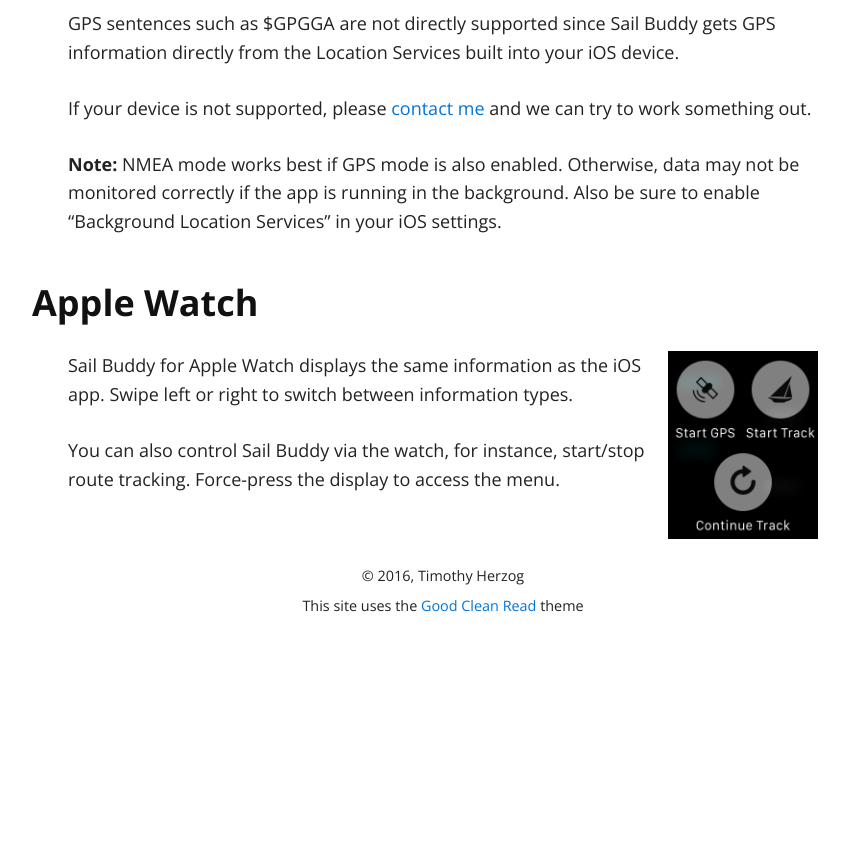
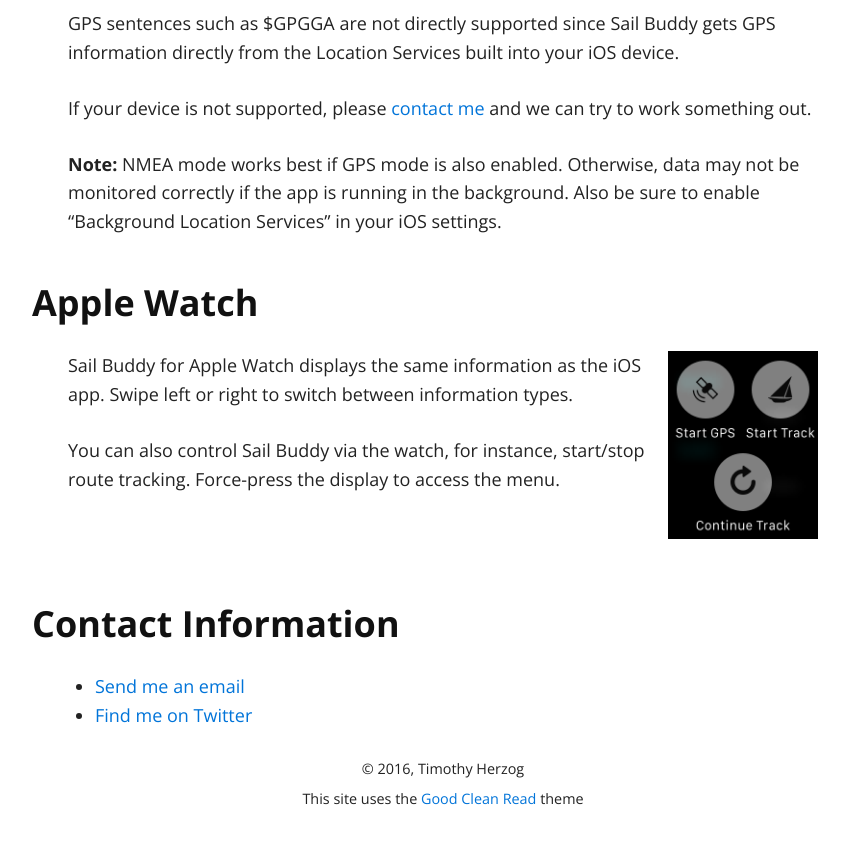
Before and after one commit to tgherzog/sailbuddy-pages, a Jekyll site: the page built from index.md, in a window 1280 px wide and 900 px high, scrolled down 2287 px. Shown: the top 844 px of the window, without its empty margins (197-1046 px from the left). Built offline with Jekyll 4.4.1, drawn with Linux system fonts in a browser that asks for light colours; before the commit the page ends 2994 px from its top, so only the background shows below that.

Commit message:
Add contact information

```diff
--- a/index.md
+++ b/index.md
@@ -76,6 +76,11 @@
 
 </div>
 
+### Contact Information ### {#contact}
+
+* [Send me an email][contact]
+* [Find me on Twitter](http:/twitter.com.tgherzog)
+
 
 [sailtimer]: http://sailtimerwindvane.com
 [imux]:      http://brookhouseonline.com/imux.htm
```
